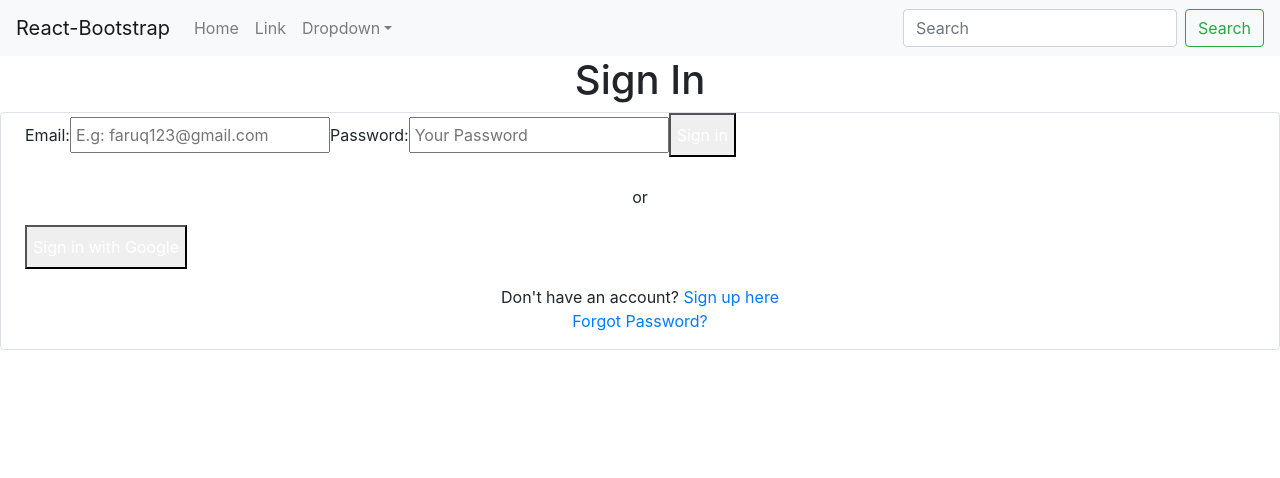
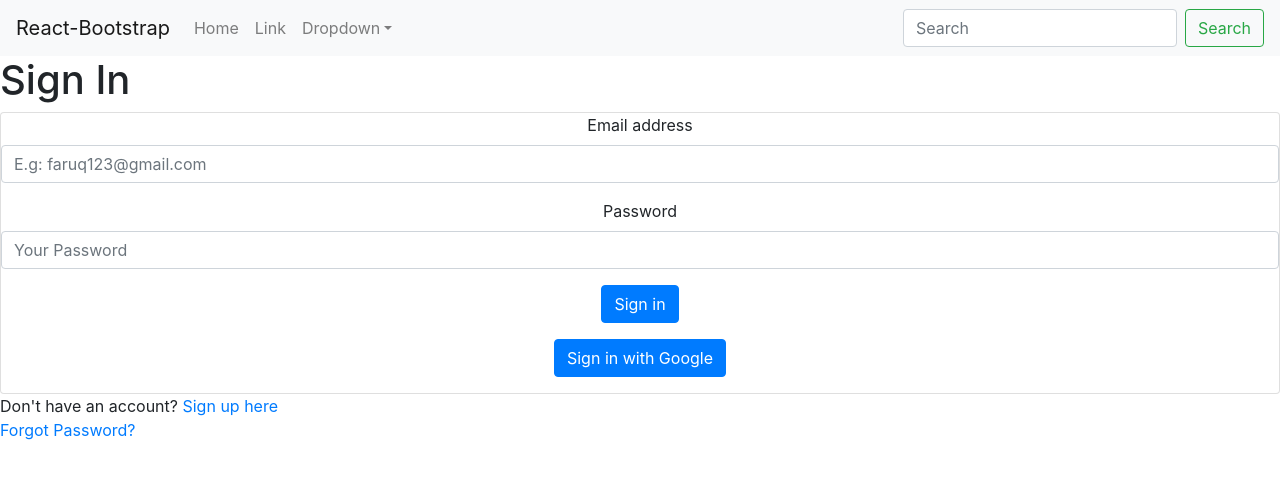
Before and after one commit to alvinlai808/Synth-Trainer, a React (Create React App) app in the folder synth-trainer/: page / in a window 1280 px wide. Shown: the top 478 px of the page. Built offline with nearby package versions, Linux system fonts and the light colour scheme; no server answers.

Commit message:
Use bootstrap to redo forms

```diff
--- a/synth-trainer/src/Components/SignIn.jsx
+++ b/synth-trainer/src/Components/SignIn.jsx
@@ -1,79 +1,85 @@
-import React, {useState} from "react";
+import React, { useState } from "react";
 import { Link } from "@reach/router";
-import { auth } from "../firebase"
+import { auth } from "../firebase";
+import { Button, Card, CardColumns, Form, FormControl, InputGroup } from "react-bootstrap";
 
 const SignIn = () => {
-    const [email, setEmail] = useState('');
-    const [password, setPassword] = useState('');
+  const [email, setEmail] = useState("");
+  const [password, setPassword] = useState("");
   const [error, setError] = useState(null);
   const signInWithEmailAndPasswordHandler = (event, email, password) => {
     event.preventDefault();
-      auth.signInWithEmailAndPassword(email, password).catch(error => {
+    auth.signInWithEmailAndPassword(email, password).catch((error) => {
       setError("Error signing in with password and email!");
       console.error("Error signing in with password and email", error);
     });
   };
 
   const onChangeHandler = (event) => {
-          const {name, value} = event.currentTarget;
+    const { name, value } = event.currentTarget;
 
-          if(name === 'userEmail') {
+    if (name === "userEmail") {
       setEmail(value);
-          }
-          else if(name === 'userPassword'){
+    } else if (name === "userPassword") {
       setPassword(value);
     }
   };
 
   return (
-    <div className="mt-8">
-      <h1 className="text-3xl mb-2 text-center font-bold">Sign In</h1>
-      <div className="border border-blue-400 mx-auto w-11/12 md:w-2/4 rounded py-8 px-4 md:px-8">
-        {error !== null && <div className = "py-4 bg-red-600 w-full text-white text-center mb-3">{error}</div>}
-        <form className="">
-          <label htmlFor="userEmail" className="block">
-            Email:
-          </label>
-          <input
+    <div>
+      <h1>Sign In</h1>
+      <div>
+        {error !== null && <div>{error}</div>}
+        <div class="row h-100">
+          <div class="col-sm-12 my-auto">
+        <Card className="text-center">
+        <Form >
+          <Form.Group controlId="formBasicEmail">
+            <Form.Label>Email address</Form.Label>
+            <FormControl
               type="email"
-            className="my-1 p-1 w-full"
               name="userEmail"
-            value = {email}
+              value={email}
               placeholder="E.g: faruq123@gmail.com"
               id="userEmail"
-            onChange = {(event) => onChangeHandler(event)}
+              onChange={(event) => onChangeHandler(event)}
             />
-          <label htmlFor="userPassword" className="block">
-            Password:
-          </label>
-          <input
+          </Form.Group>
+
+          <Form.Group controlId="formBasicPassword">
+            <Form.Label>Password</Form.Label>
+            <FormControl
               type="password"
-            className="mt-1 mb-3 p-1 w-full"
               name="userPassword"
-            value = {password}
+              value={password}
               placeholder="Your Password"
               id="userPassword"
-            onChange = {(event) => onChangeHandler(event)}
+              onChange={(event) => onChangeHandler(event)}
             />
-          <button className="bg-green-400 hover:bg-green-500 w-full py-2 text-white" onClick = {(event) => {signInWithEmailAndPasswordHandler(event, email, password)}}>
+          </Form.Group>
+          <Form.Group>
+            <Button
+              onClick={(event) => {
+                signInWithEmailAndPasswordHandler(event, email, password);
+              }}
+            >
               Sign in
-          </button>
-        </form>
-        <p className="text-center my-3">or</p>
-        <button
-          className="bg-red-500 hover:bg-red-600 w-full py-2 text-white">
-          Sign in with Google
-        </button>
-        <p className="text-center my-3">
-          Don't have an account?{" "}
-          <Link to="signUp" className="text-blue-500 hover:text-blue-600">
-            Sign up here
-          </Link>{" "}
-          <br />{" "}
-          <Link to = "passwordReset" className="text-blue-500 hover:text-blue-600">
-            Forgot Password?
-          </Link>
+            </Button>
+          </Form.Group>
+
+          <Form.Group>
+            <Button variant="primary">Sign in with Google</Button>
+          </Form.Group>
+        </Form>
+        </Card>
+        </div>
+        </div>
+        <InputGroup>
+          <p>
+            Don't have an account? <Link to="signUp">Sign up here</Link> <br />{" "}
+            <Link to="passwordReset">Forgot Password?</Link>
           </p>
+        </InputGroup>
       </div>
     </div>
   );
```
Lines whose indentation alone changed are shown as unchanged.
